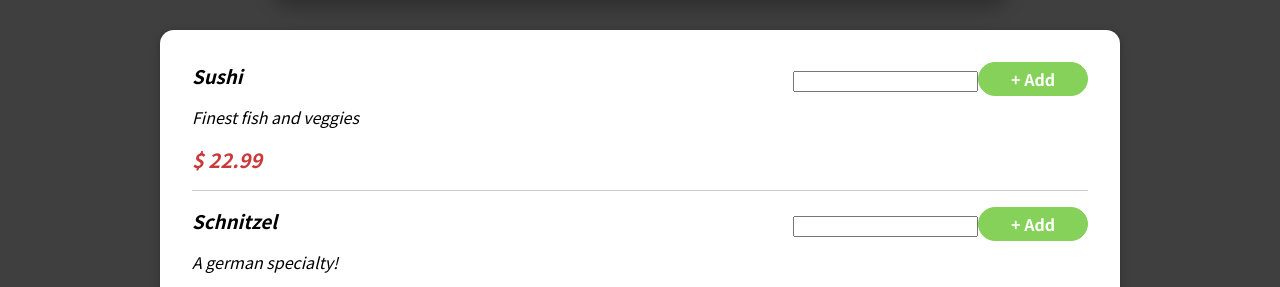
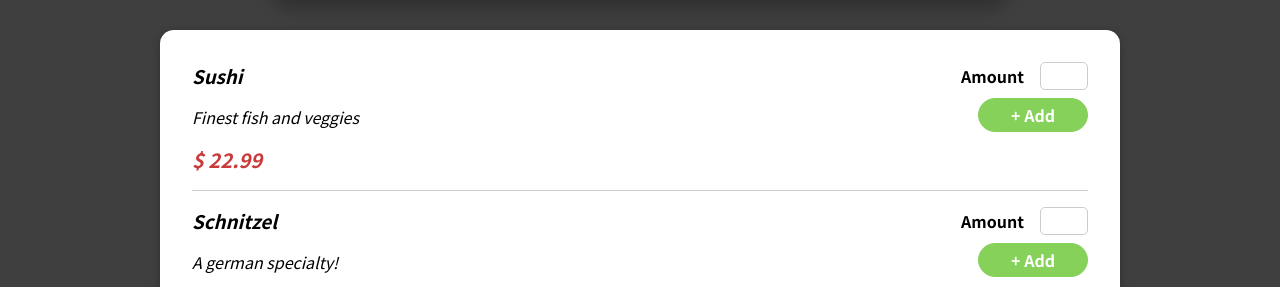
Before and after one commit to amerkulovic/Food-4-U, a React (Create React App) app: page / in a window 1280 px wide. Shown: the part 475-762 px from the top of the page. Built offline with nearby package versions, Linux system fonts and the light colour scheme.

Commit message:
added an amount input to each food item

```diff
--- a/src/components/Meals/AvailableMeals.js
+++ b/src/components/Meals/AvailableMeals.js
@@ -54,7 +54,7 @@
 ];
 
 const AvailableMeals = () => {
-  const mealsList = DUMMY_MEALS.map((meal) => <MealItem key={meal.id} name={meal.name} description={meal.description} price={meal.price} />);
+  const mealsList = DUMMY_MEALS.map((meal) => <MealItem id={meal.id} key={meal.id} name={meal.name} description={meal.description} price={meal.price} />);
   return (
     <section className={classes.meals}>
       <Card>
--- a/src/components/Meals/MealItem/MealItem.js
+++ b/src/components/Meals/MealItem/MealItem.js
@@ -11,7 +11,7 @@
         <div className={classes.price}>{price}</div>
       </div>
       <div>
-        <MealItemForm />
+        <MealItemForm props={props.id} />
       </div>
     </li>
   );
--- a/src/components/Meals/MealItem/MealItemForm.js
+++ b/src/components/Meals/MealItem/MealItemForm.js
@@ -1,9 +1,20 @@
 import classes from "./MealItemForm.module.css";
+import Input from "../../UI/Input";
 
 const MealItemForm = (props) => {
   return (
     <form className={classes.form}>
-      <input />
+      <Input
+        label="Amount"
+        input={{
+          id: "amount" + props.id,
+          type: "number",
+          min: "1",
+          max: "5",
+          step: "1",
+          default: "1",
+        }}
+      />
       <button>+ Add</button>
     </form>
   );
--- /dev/null
+++ b/src/components/UI/Input.js
@@ -0,0 +1,12 @@
+import classes from "./Input.module.css";
+
+const Input = (props) => {
+  return (
+    <div className={classes.input}>
+      <label htmlFor={props.input.id}>{props.label}</label>
+      <input {...props.input} />
+    </div>
+  );
+};
+
+export default Input;
--- /dev/null
+++ b/src/components/UI/Input.module.css
@@ -0,0 +1,18 @@
+.input {
+  display: flex;
+  align-items: center;
+  margin-bottom: 0.5rem;
+}
+
+.input label {
+  font-weight: bold;
+  margin-right: 1rem;
+}
+
+.input input {
+  width: 3rem;
+  border-radius: 5px;
+  border: 1px solid #ccc;
+  font: inherit;
+  padding-left: 0.5rem;
+}
```
